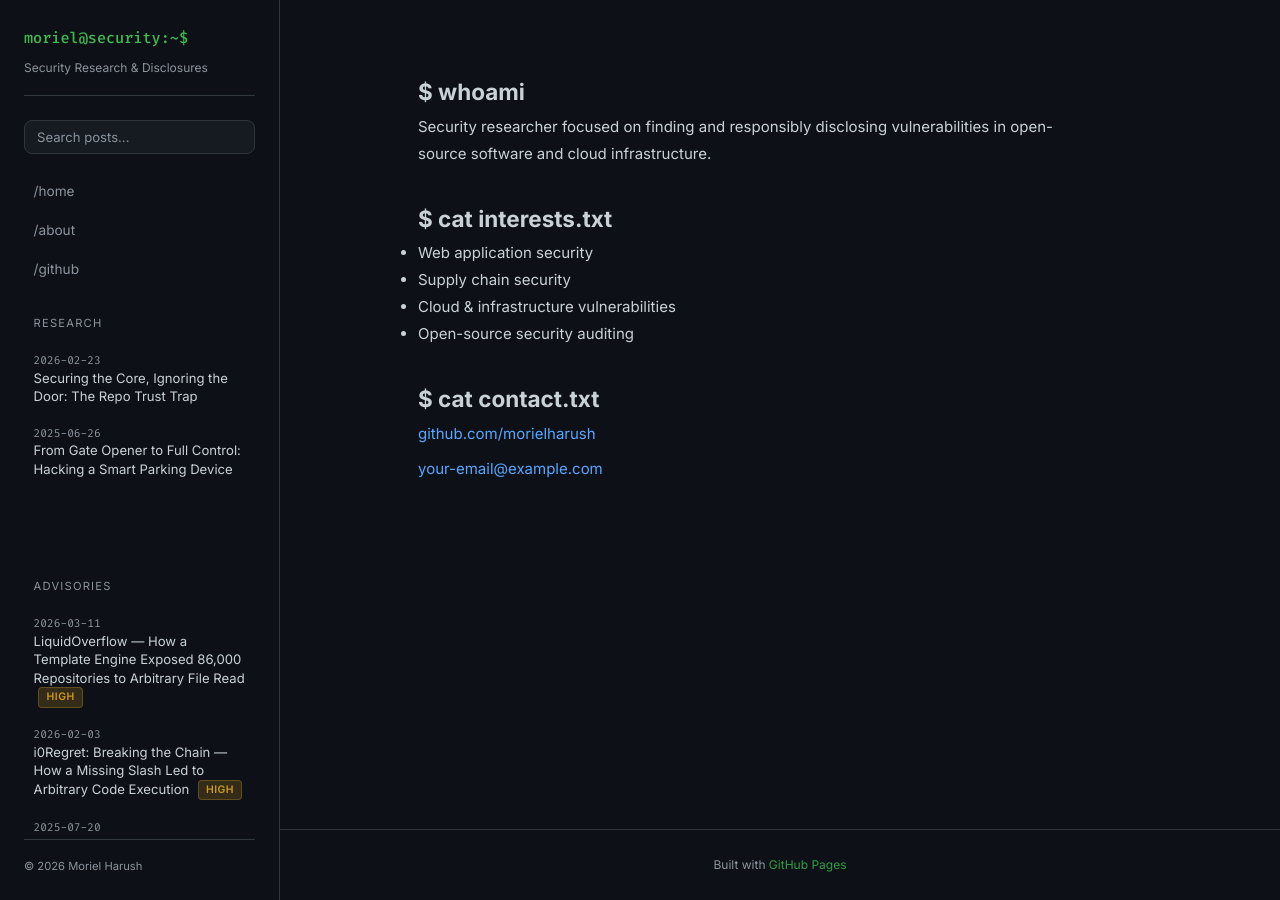
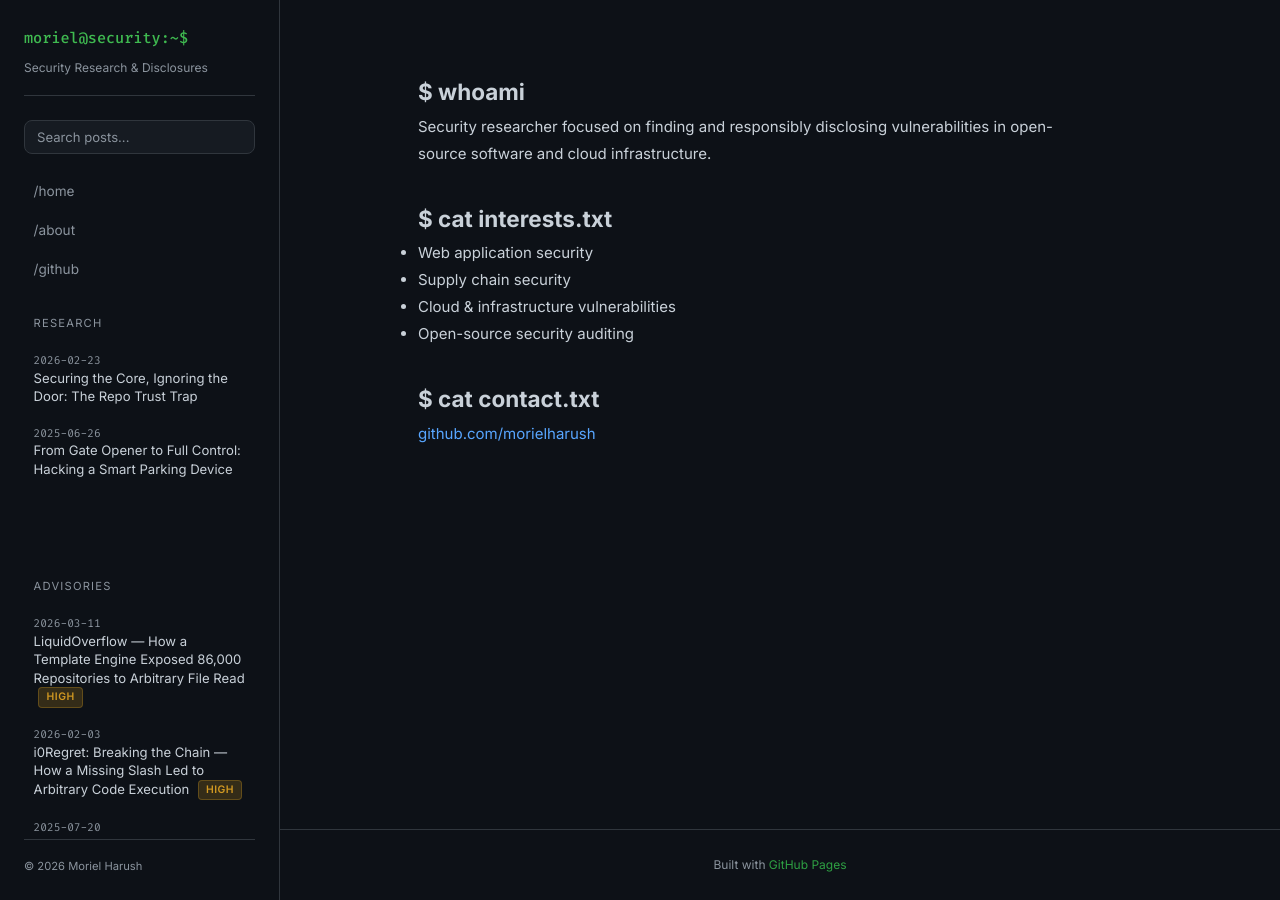
Before and after one commit to MorielHarush/morielharush.github.io, a Jekyll site: the page built from about.html, in a window 1280 px wide. Built offline with Jekyll 4.4.1, drawn with Linux system fonts in a browser that asks for light colours.

Commit message:
Update about.html

```diff
--- a/about.html
+++ b/about.html
@@ -18,6 +18,5 @@ title: About
   <h2>$ cat contact.txt</h2>
   <ul class="contact-links">
     <li><a href="https://github.com/morielharush" target="_blank">github.com/morielharush</a></li>
-    <li><a href="mailto:your-email@example.com">your-email@example.com</a></li>
   </ul>
 </div>
```
